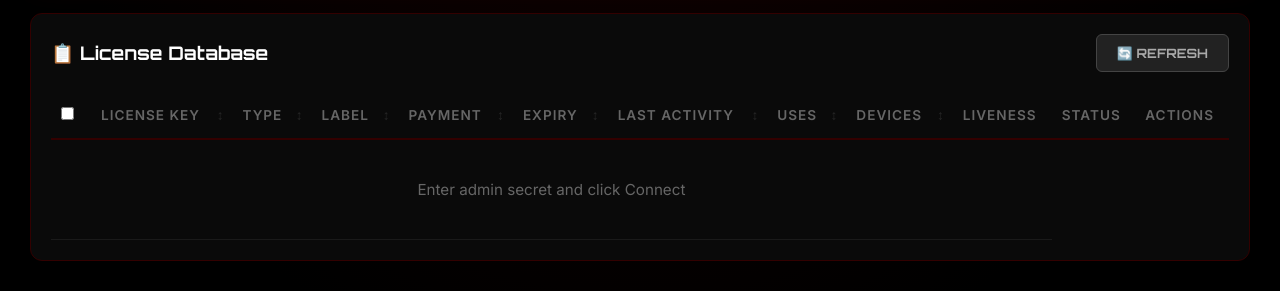
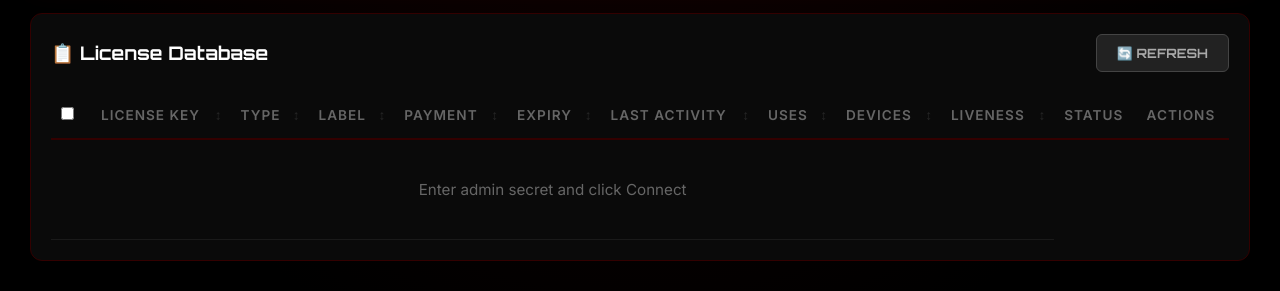
Before and after one commit to usamas9plus/vencaselfie, a Flask app: page /admin in a window 1280 px wide. Shown: the part 606-897 px from the top of the page. Run offline with Flask 3, Linux system fonts and the light colour scheme.

Commit message:
Update admin.html

```diff
--- a/templates/admin.html
+++ b/templates/admin.html
@@ -699,7 +699,7 @@
                         </th>
                         <th class="sortable" onclick="sortTable('usage')" id="th-usage">Uses</th>
                         <th class="sortable" onclick="sortTable('device_count')" id="th-device_count">Devices</th>
-                        <th>Liveness</th>
+                        <th class="sortable" onclick="sortTable('liveness_status')" id="th-liveness_status">Liveness</th>
                         <th>Status</th>
                         <th>Actions</th>
                     </tr>
```
